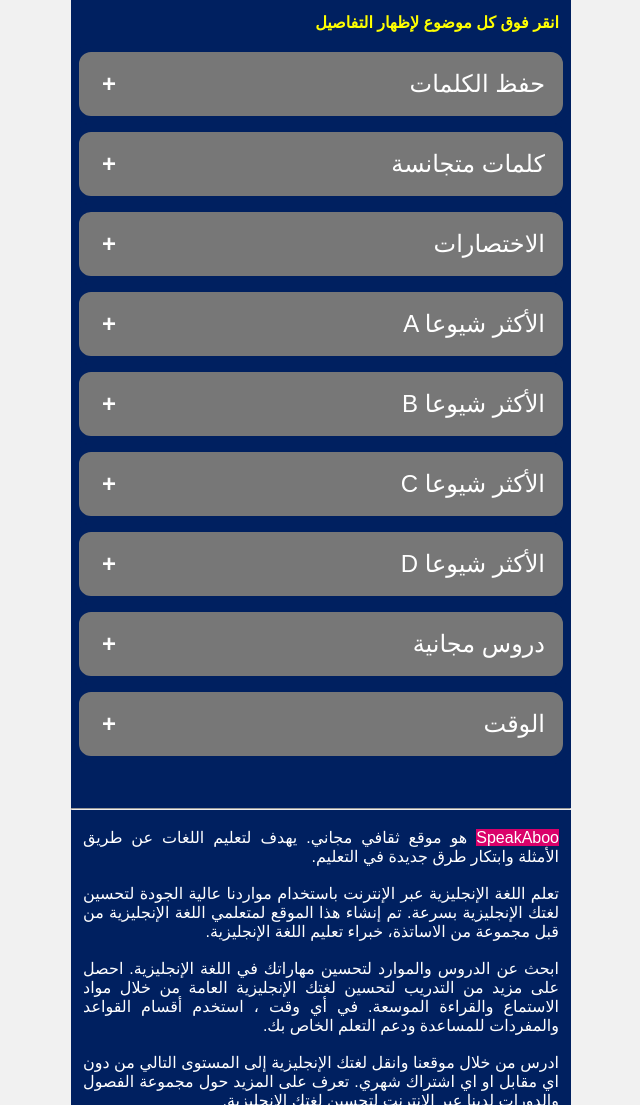
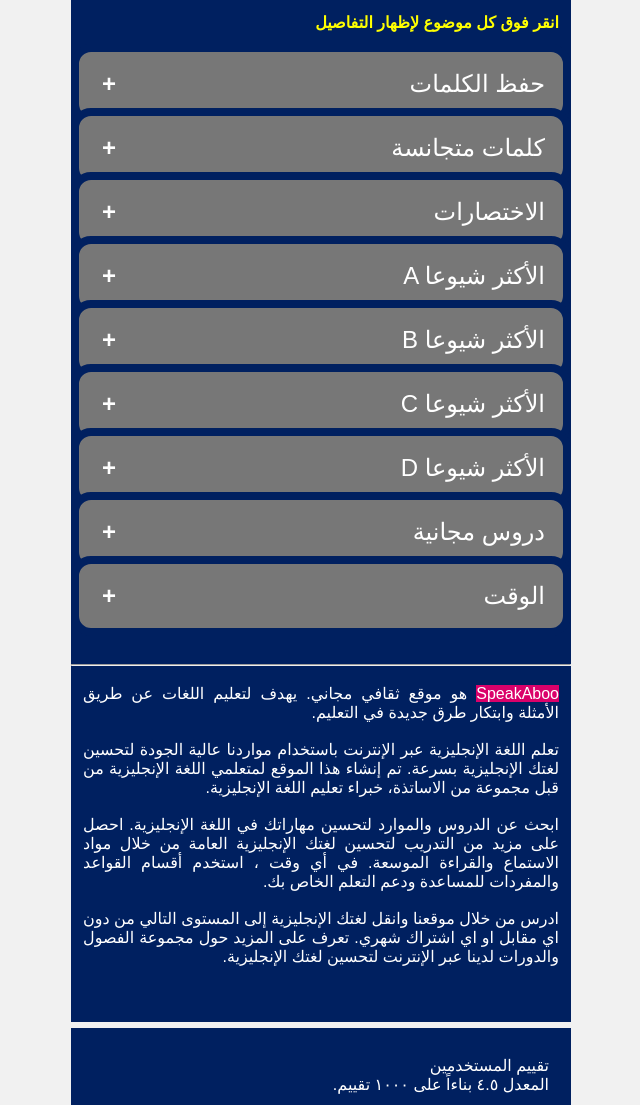
Before and after one commit to speekaboo/speekaboo, a plain HTML site: page docs/index.html in a window 1280 px wide. Shown: the part 295-1400 px from the top of the page, without its empty margins (319-959 px from the left). Drawn offline with Linux system fonts and the light colour scheme.

Commit message:
Add files via upload

```diff
--- a/docs/index.html
+++ b/docs/index.html
@@ -83,7 +83,7 @@ body {
   width: 45%;
   text-align: center;
   text-decoration: none;
-  border: 4px solid green;
+  //border: 4px solid green;
   border-radius: 25px;
 
 
@@ -138,7 +138,13 @@ td, th, tr, p {
   max-height: 0;
   overflow: hidden;
   transition: max-height 0.2s ease-out;
-  //background-color: #f1f1f1;
+  background-color: #002044;
+  width: 92%;
+  //border: 2px solid white;
+  margin: auto;
+  margin-top: -16px;
+  //padding-top: -16px;
+  border-radius: 20px;
 }
 
 
@@ -280,7 +286,7 @@ margin: 20px;
 
 <button class="collapsible"  >حفظ الكلمات</button>
 <div class="contentxy">
-<p dir="rtl" style="padding: 10px;" align="justify">
+<p dir="rtl" style="padding: 30px;" align="justify">
 طريقة جديدة لحفظ الكلمات عن طريق اختيار كلمات متشابهة لها نفس التهجئة أو أحرف مشتركة. مثلا:
 <br>
 </p>
@@ -370,16 +376,12 @@ margin: 20px;
 المزيد
 </a>
 <br>
-<hr style="border:3px solid green;width:90%">
 <br>
-<br>
-<br>
-
 </div>
 
 <button class="collapsible">كلمات متجانسة</button>
 <div class="contentxy">
-<p dir="rtl" style="padding: 10px;" align="justify">
+<p dir="rtl" style="padding: 30px;" align="justify">
 كل كلمة من كلمتين أو أكثر لها نفس النطق ولكن معاني أو أصول أو تهجئة مختلفة. مثلا:
 <br>
 </p>
@@ -437,15 +439,12 @@ margin: 20px;
 المزيد
 </a>
 <br>
-<hr style="border:3px solid green;width:90%">
-<br>
-<br>
 <br>
 </div>
 
 <button class="collapsible">الاختصارات</button>
 <div class="contentxy">
-<p dir="rtl" style="padding: 10px;" align="justify">
+<p dir="rtl" style="padding: 30px;" align="justify">
 الاختصارات هي أشكال مختصرة من الكلمات أو عبارات طويلة. ستجدهم في كل تخصص ومجال من مجالات الحياة تقريبًا ، من الاختصارات الشائعة الاستخدام في الأسماء أو الألقاب ، مثل:
 <br>
 </p>
@@ -503,9 +502,6 @@ margin: 20px;
 المزيد
 </a>
 <br>
-<hr style="border:3px solid green;width:90%">
-<br>
-<br>
 <br>
 </div>
 
@@ -514,7 +510,7 @@ margin: 20px;
 الأكثر شيوعا
 </button>
 <div class="contentxy">
-<p dir="rtl" style="padding: 10px;" align="justify">
+<p dir="rtl" style="padding: 30px;" align="justify">
 الكلمات الأكثر شيوعًا التي تبدأ بالحرف
 A
 <br>
@@ -525,9 +521,6 @@ A
 المزيد
 </a>
 <br>
-<hr style="border:3px solid green;width:90%">
-<br>
-<br>
 <br>
 </div>
 
@@ -536,7 +529,7 @@ A
 الأكثر شيوعا
 </button>
 <div class="contentxy">
-<p dir="rtl" style="padding: 10px;" align="justify">
+<p dir="rtl" style="padding: 30px;" align="justify">
 الكلمات الأكثر شيوعًا التي تبدأ بالحرف
 B
 <br>
@@ -547,9 +540,6 @@ B
 المزيد
 </a>
 <br>
-<hr style="border:3px solid green;width:90%">
-<br>
-<br>
 <br>
 </div>
 
@@ -558,7 +548,7 @@ B
 الأكثر شيوعا
 </button>
 <div class="contentxy">
-<p dir="rtl" style="padding: 10px;" align="justify">
+<p dir="rtl" style="padding: 30px;" align="justify">
 الكلمات الأكثر شيوعًا التي تبدأ بالحرف
 C
 <br>
@@ -569,9 +559,6 @@ C
 المزيد
 </a>
 <br>
-<hr style="border:3px solid green;width:90%">
-<br>
-<br>
 <br>
 </div>
 
@@ -580,7 +567,7 @@ C
 الأكثر شيوعا
 </button>
 <div class="contentxy">
-<p dir="rtl" style="padding: 10px;" align="justify">
+<p dir="rtl" style="padding: 30px;" align="justify">
 الكلمات الأكثر شيوعًا التي تبدأ بالحرف
 D
 <br>
@@ -591,15 +578,12 @@ D
 المزيد
 </a>
 <br>
-<hr style="border:3px solid green;width:90%">
-<br>
-<br>
 <br>
 </div>
 
 <button class="collapsible">دروس مجانية</button>
 <div class="contentxy">
-<p dir="rtl" style="padding: 10px;" align="justify">
+<p dir="rtl" style="padding: 30px;" align="justify">
 ١٠٠ درس انجليزي مجاني مع شرح وامثلة باللغة العربية. مدة كل درس حوالي دقيقتين. سهل القراءة والفهم.
 <br>
 </p>
@@ -609,15 +593,12 @@ D
 المزيد
 </a>
 <br>
-<hr style="border:3px solid green;width:90%">
-<br>
-<br>
 <br>
 </div>
 
 <button class="collapsible" >الوقت</button>
 <div class="contentxy">
-<p dir="rtl" style="padding: 10px;" align="justify">
+<p dir="rtl" style="padding: 30px;" align="justify">
 تعلم كتابة وقراءة الوقت بطريقة بسيطة وسهله للغاية
 <br>
 </p>
@@ -626,9 +607,6 @@ D
 <<
 المزيد
 </a>
-<br>
-<hr style="border:3px solid green;width:90%">
-<br>
 <br>
 <br>
 </div>
```
